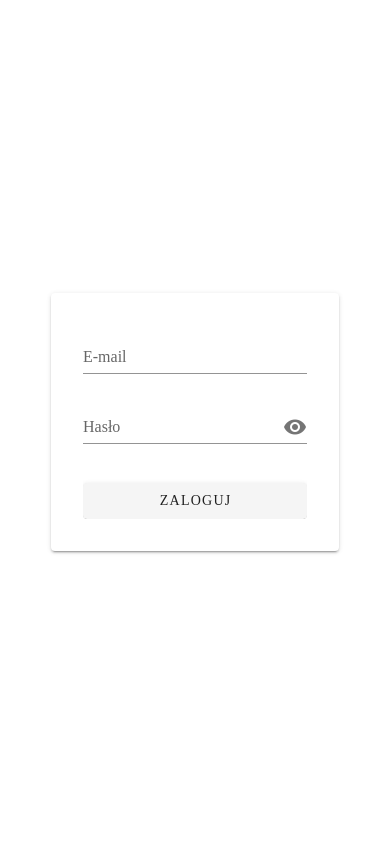
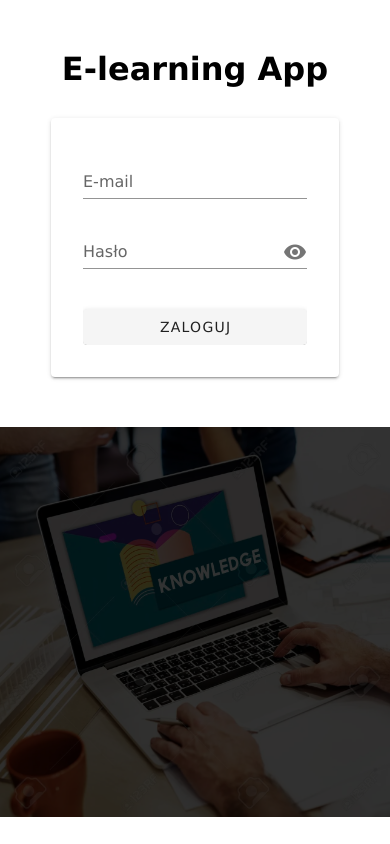
Before and after one commit to MichalWolnyDev/elearning-project, a Vue app in the folder client/: page / in a window 390 px wide. Built offline with nearby package versions, Linux system fonts and the light colour scheme; what vue-cookies would draw is missing.

Commit message:
new login page, take quiz view

```diff
--- a/client/src/App.vue
+++ b/client/src/App.vue
@@ -9,6 +9,7 @@
 body, html{
   padding: 0;
   margin: 0;
+  font-family: Verdana, Geneva, Tahoma, sans-serif;
 }
 *, ::after, ::before{
   box-sizing: border-box;
@@ -17,4 +18,7 @@ a, a:visited{
   color: inherit;
   text-decoration: none;
 }
+.w-100{
+  width: 100%;
+}
 </style>
--- a/client/src/views/Dashboard/Admin/Quiz.vue
+++ b/client/src/views/Dashboard/Admin/Quiz.vue
@@ -14,7 +14,6 @@
             <p class="quizzes__name">
               {{ quiz.quizName }}
             </p>
-            {{quiz._id}}
             <p class="quizzes__category">Kategoria: {{ quiz.quizCategory }}</p>
             <a :href="'/dashboard/takequiz/' + quiz._id">
               <v-btn elevation="2">
--- a/client/src/views/Dashboard/TakeQuiz.vue
+++ b/client/src/views/Dashboard/TakeQuiz.vue
@@ -1,25 +1,83 @@
 <template>
   <div>
-        tu beda rozwiazywane quizy
+    <v-container>
+      <v-row class="justify-center">
+        <div class="pa-6">
+          <h1 class="quiz__title">Rozwiązujesz quiz: {{ getSingleQuiz.quizName }}</h1>
+        </div>
+      </v-row>
+    </v-container>
 
-        {{getSingleQuiz}}
+    <v-container>
+      <v-row class="question__row">
+        <v-card
+          class="pa-6 mb-6 w-100"
+          v-for="(question, id) in getSingleQuiz.questions"
+          :key="id"
+        >
+
+          <h2 class="question__title">Pytanie nr. {{ id + 1 }}: {{ question.text }}</h2>
+          <div class="answer__row" v-for="(answer, id) in question.answers" :key="id">
+            <div>
+                <strong>{{ toLetters(id+1) }}:</strong>
+            {{ answer.text }}
+            </div>
+            <div>
+                <v-checkbox>
+
+                </v-checkbox>
+            </div>
+          </div>
+        </v-card>
+      </v-row>
+    </v-container>
   </div>
 </template>
 <script>
 import { mapGetters, mapActions } from "vuex";
-export default{
-    name: 'TakeQuiz',
+export default {
+  name: "TakeQuiz",
   computed: {
-        ...mapGetters(['getSingleQuiz'])
+    ...mapGetters(["getSingleQuiz"]),
+
   },
   methods: {
-        ...mapActions(['fetchSingleQuiz'])
+    ...mapActions(["fetchSingleQuiz"]),
+    toLetters(num) {
+      var mod = num % 26,
+        pow = (num / 26) | 0,
+        out = mod ? String.fromCharCode(64 + mod) : (--pow, "Z");
+      return pow ? this.toLetters(pow) + out : out;
     },
-    mounted(){
   },
-    created(){
+  mounted() {},
+  created() {
     this.fetchSingleQuiz(this.$route.params.id);
-
+  },
+};
+</script>
+<style lang="scss" scoped>
+.quiz{
+    &__title{
+        @media(max-width: 525px){
+            font-size: 20px;
         }
     }
-</script>
+}
+.question{
+    &__row{
+        width: 100%;
+    }
+    &__title{
+        padding-bottom: 15px;
+        border-bottom: 1px solid #cecece;
+    }
+}
+ .answer{
+     &__row{
+         display: flex;
+         justify-content: space-between;
+         align-items: center;
+     }
+ }
+</style>
--- a/client/src/views/Login.vue
+++ b/client/src/views/Login.vue
@@ -1,6 +1,9 @@
 <template>
   <div class="login__container">
+    <div class="login__row">
+      <div class="login__col login__col-sm">
         <div class="login__box">
+          <h1 class="login__title">E-learning App</h1>
           <div>
             <v-card class="login__card" elevation="2">
               <v-responsive v-if="showLoginForm">
@@ -32,8 +35,15 @@
                   <v-btn block class="mt-4" @click="submit"> Zaloguj </v-btn>
                 </form>
               </v-responsive>
-          <Loader v-else/>
+              <Loader v-else />
             </v-card>
+          </div>
+        </div>
+      </div>
+      <div class="login__col login__col-big">
+        <div class="login__image">
+          <div class="login__image--shadow"></div>
+        </div>
       </div>
     </div>
   </div>
@@ -49,7 +59,7 @@ export default {
   mixins: [validationMixin],
 
   components: {
-    Loader
+    Loader,
   },
 
   validations: {
@@ -101,7 +111,7 @@ export default {
       var _this = this;
       this.$v.$touch();
 
-      this.showLoginForm = false
+      this.showLoginForm = false;
 
       if (this.$v.$invalid) {
         this.showLoginForm = true;
@@ -115,39 +125,88 @@ export default {
         });
 
         if (this.getLoginApiStatus.isAuth) {
-          this.showLoginForm = false
+          this.showLoginForm = false;
           setTimeout(() => {
             _this.$router.push("/dashboard");
           }, 1500);
         } else {
-          this.showLoginForm = true
+          this.showLoginForm = true;
           alert(this.getLoginApiStatus.message);
         }
       }
     },
-
   },
   mounted() {
     // this.getUserInfo();
-
   },
 };
 </script>
 
 <style lang="scss" scoped>
 .login {
-  &__container {
-    min-height: 100vh;
-    display: flex;
-    justify-content: center;
-  }
-  &__box {
-    display: flex;
-    justify-content: center;
-    align-items: center;
+  &__title {
+    margin-bottom: 30px;
+    text-align: center;
   }
   &__card {
     padding: 2rem;
   }
+  &__row {
+    display: flex;
+    min-height: 100vh;
+    @media (max-width: 768px) {
+      display: block;
+    }
+  }
+  &__col {
+    &-sm {
+      display: flex;
+      align-items: center;
+      width: 33.333%;
+      background-color: #fff;
+      justify-content: center;
+
+      @media (max-width: 960px) {
+        width: 50%;
+      }
+      @media (max-width: 768px) {
+        width: 100%;
+        padding: 50px 0;
+      }
+    }
+    &-big {
+      width: 66.666%;
+
+      @media (max-width: 960px) {
+        width: 50%;
+      }
+
+      @media (max-width: 768px) {
+        width: 100%;
+      }
+    }
+  }
+  &__image {
+    background-image: url("../assets/img/elearning.webp");
+    height: 100%;
+    padding: 0;
+    padding-bottom: 75%;
+    background-position: center center;
+    background-size: 100%;
+    background-repeat: no-repeat;
+    position: relative;
+
+    @media (max-width: 960px) {
+      padding-bottom: 100%;
+      background-size: cover;
+    }
+
+    &--shadow {
+      background-color: rgba(0, 0, 0, 0.8);
+      height: 100%;
+      width: 100%;
+      position: absolute;
+    }
+  }
 }
 </style>
```
Also changed, not shown: client/src/assets/img/elearning.webp (added). Lines whose indentation alone changed are shown as unchanged.
